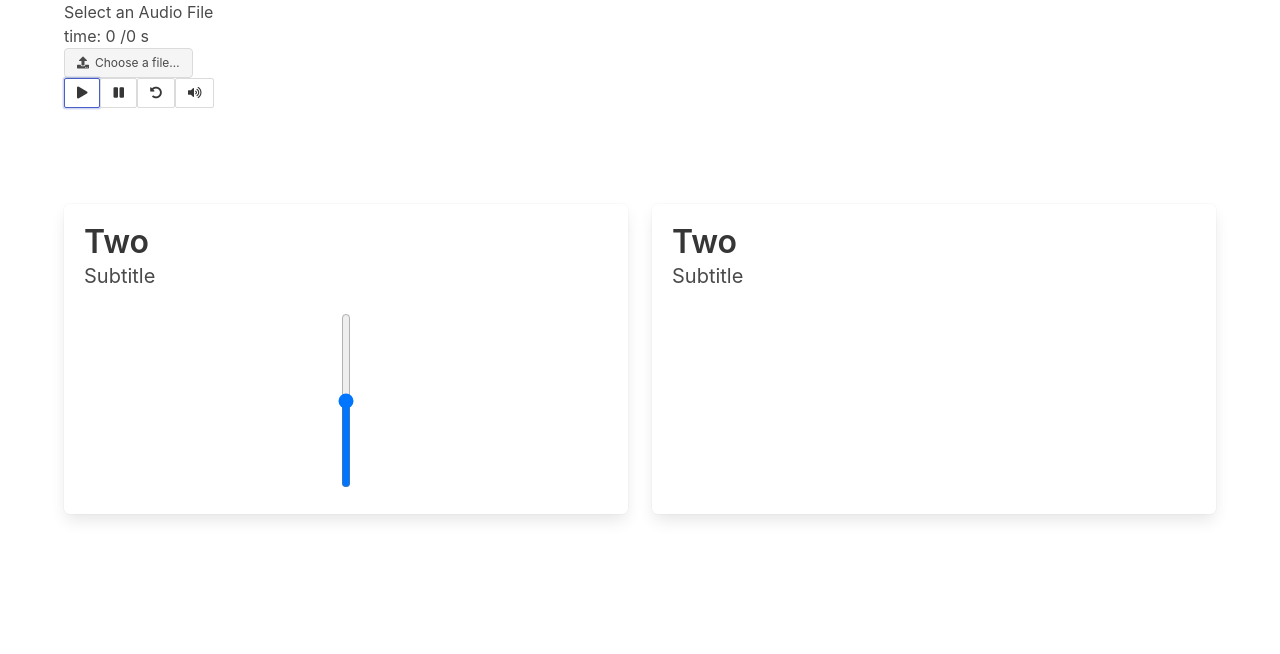
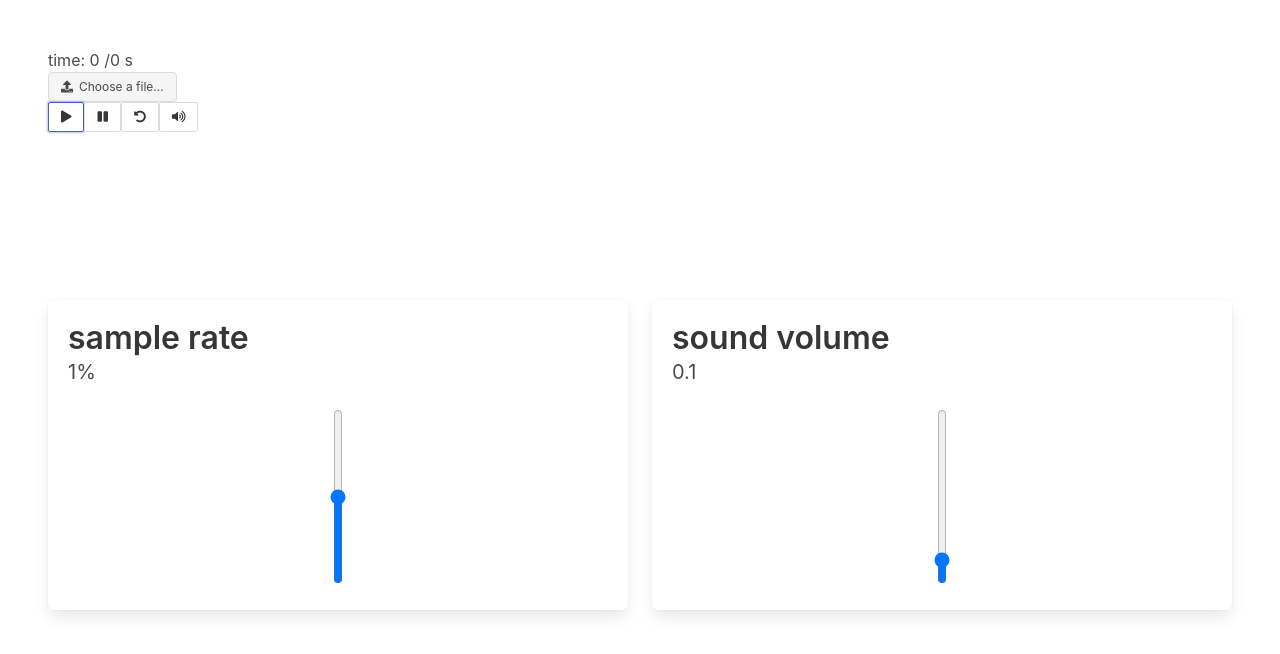
Before and after one commit to guillaumeAder1/audioVisual, a React (Create React App) app: page / in a window 1280 px wide. Both pictures are taken after a click on the button 82 px from the left and 93 px from the top of the page. Shown: the top 654 px of the page. Built offline with nearby package versions, Linux system fonts and the light colour scheme.

Commit message:
update fader component, restrucutre page HTML

```diff
--- a/src/App.js
+++ b/src/App.js
@@ -7,9 +7,9 @@ import Container from './component/container';
 class App extends Component {
   render() {
     return (
-      <div className="App">
-        <Container />
-      </div>
+
+      <Container />
+
     );
   }
 }
--- a/src/component/container.js
+++ b/src/component/container.js
@@ -30,11 +30,11 @@ class Container extends React.Component {
     render() {
         const audio = this.state.audioFile || false;
         return (
-            <div className="container">
-                <h1>Select an Audio File</h1>
-                <Main audioFile={audio} />
-                {/* <Fileloader callback={this.audioSelected} /> */}
-            </div>
+            // <div className="section">
+            //     <h1>Select an Audio File</h1>
+            <Main audioFile={audio} />
+
+            // </div>
         );
     }
 }
--- a/src/component/fader.js
+++ b/src/component/fader.js
@@ -15,43 +15,48 @@ class Fader extends React.Component {
         this.props.callback(value)
         console.log(value)
     }
+    componentDidMount() {
+        this.setState(
+            { value: this.props.default },
+            () => this.props.callback(this.state.value)
+        );
+    }
     render() {
         return (
-            <div className="container">
+            // <div className="columns">
+            //     <div className="column">
+            //         <div className=" has-text-centered">
+            //             <input type="range" orient="vertical" value={this.state.value} min="0" max="2" step="0.1" onChange={this.getSliderVal} />
+            //         </div>
+            //     </div>
+            //     <div className="column">
+            //         <p className="bd-notification">1</p>
+            //     </div>
+            // </div>
 
-
-
-                <div className="tile is-ancestor">
             <div className="tile is-parent">
                 <article className="tile is-child box">
-                            <p className="title">Two</p>
-                            <p className="subtitle">Subtitle</p>
+                    <p className="title">{this.props.title}</p>
+                    <p className="subtitle">{this.state.value + this.props.template}</p>
                     <div className=" has-text-centered">
-                                <input type="range" orient="vertical" value={this.state.value} min="0" max="2" step="0.1" onChange={this.getSliderVal} />
+                        <input
+                            type="range"
+                            orient="vertical"
+                            value={this.state.value}
+                            min={this.props.min}
+                            max={this.props.max}
+                            step={this.props.step}
+                            onChange={this.getSliderVal} />
                     </div>
                 </article>
             </div>
-                    <div className="tile is-parent">
-                        <article className="tile is-child box">
-                            <p className="title">Two</p>
-                            <p className="subtitle">Subtitle</p>
-                        </article>
-                    </div>
-                    {/* <div className="tile is-parent">
-                        <article className="tile is-child box">
-                            <p className="title">Three</p>
-                            <p className="subtitle">Subtitle</p>
-                        </article>
-                    </div>
-                    <div className="tile is-parent">
-                        <article className="tile is-child box">
-                            <p className="title">Four</p>
-                            <p className="subtitle">Subtitle</p>
-                        </article>
-                    </div> */}
-                </div>
+            // <div className="tile is-parent">
+            //     <article className="tile is-child box">
+            //         <p className="title">Two</p>
+            //         <p className="subtitle">Subtitle</p>
+            //     </article>
+            // </div>
 
-            </div>
 
         );
     }
--- a/src/component/main.js
+++ b/src/component/main.js
@@ -54,9 +54,8 @@ class Main extends React.Component {
     }
     /**
      * buffer data
-     * isFile - true if the file is loaded from the input file
      */
-    analyzeAudio(buffer, isFile) {
+    analyzeAudio(buffer) {
         const context = new (window.AudioContext || window.webkitAudioContext)();
         this.source = context.createBufferSource();
         this.context = context
@@ -122,6 +121,7 @@ class Main extends React.Component {
     render() {
         return (
             <Fragment >
+                <div className="section">
                     <div className="columns">
                         <div className="column is-2">
                             <TrackDetails total={this.state.duration} current={this.state.curtime} />
@@ -136,11 +136,29 @@ class Main extends React.Component {
                             <Canvas buffer={this.state.buffer} />
                         </div>
                     </div>
+                </div>
 
                 <audio ref={el => this.audio = el} />
 
 
-                {this.audio && <Fader callback={(val) => this.audio.playbackRate = val} />}
+                {this.audio &&
+                    <div className="section">
+                        <div className="tile is-ancestor">
+                            <Fader
+                                title="sample rate"
+                                template="%"
+                                callback={(val) => this.audio.playbackRate = val}
+                                min="0" max="2" step="0.1" default="1"
+                            />
+                            <Fader
+                                title="sound volume"
+                                template=""
+                                callback={(val) => this.audio.volume = val}
+                                min="0" max="1" step="0.1" default="0.1"
+                            />
+                        </div>
+                    </div>
+                }
             </Fragment>
         );
     }
```
Lines whose indentation alone changed are shown as unchanged.
